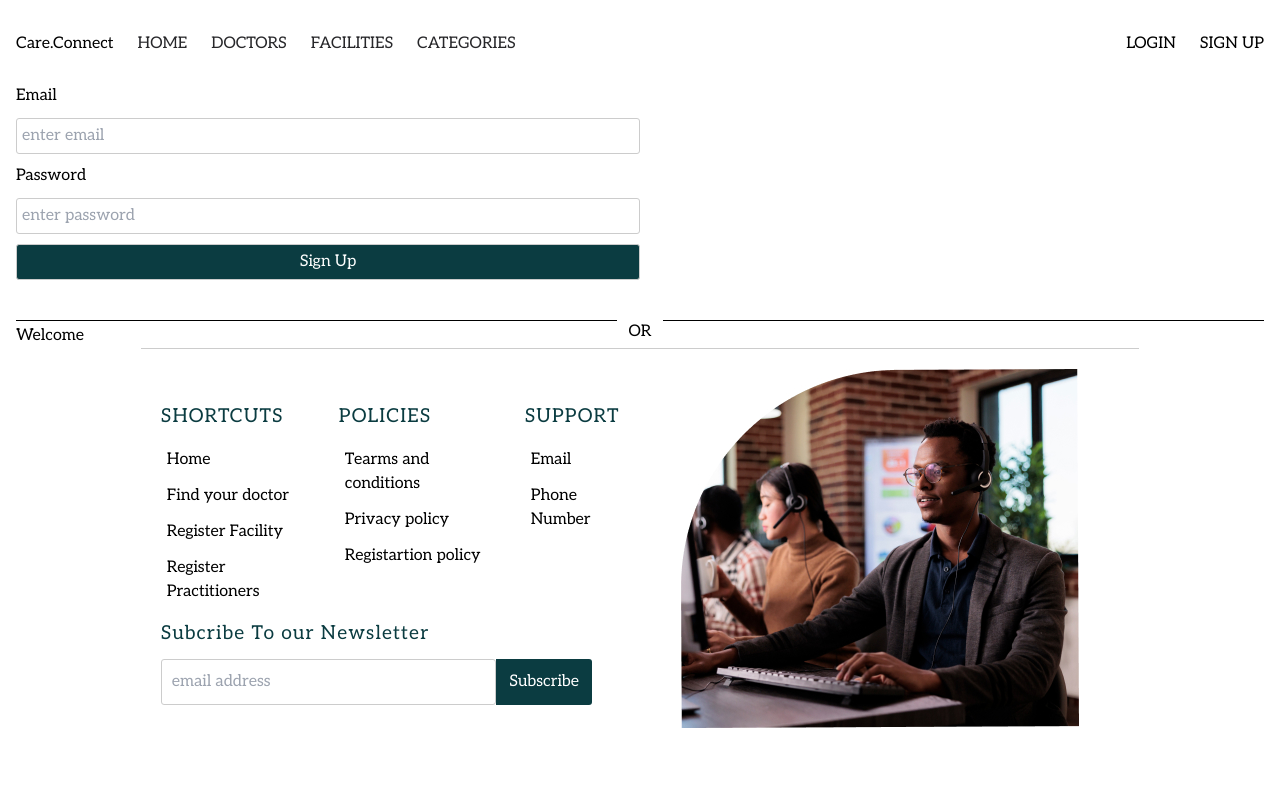
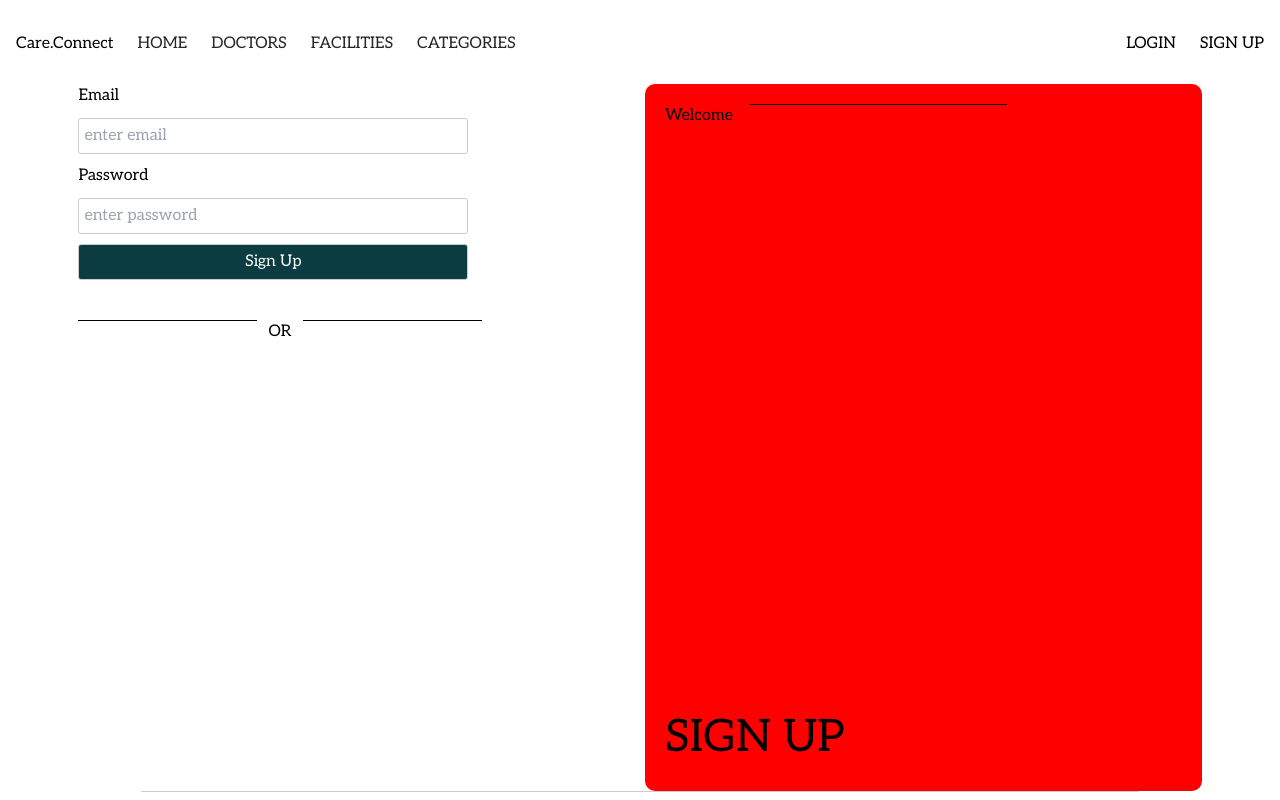
Before and after one commit to CARE-CONNECT-KENYA/care-connect-frontend, a Next.js app: page /users/signup in a window 1280 px wide. Shown: the top 800 px of the page. Built offline with nearby package versions, Linux system fonts and the light colour scheme.

Commit message:
added conitional renderring for navebar and footer

```diff
--- a/app/Components/SignUpForm.tsx
+++ b/app/Components/SignUpForm.tsx
@@ -16,7 +16,7 @@
         <div className='flex gap-3 mt-10'>
 
             <div className={styles.line}></div>
-            <div className='h-1'><h3>OR</h3></div>
+            <div className='mt-n10'><h3>OR</h3></div>
             <div className={styles.line}></div>
 
         </div>
--- a/app/NavBar.tsx
+++ b/app/NavBar.tsx
@@ -64,7 +64,7 @@
                 </ul>
             </div>
             <div className='flex space-x-6'>
-                <Link href="/">LOGIN</Link>
+                <Link href="/users/login">LOGIN</Link>
                 <Link href="/users/signup"> SIGN UP </Link>
             </div>
         </nav>
--- a/app/Styles/Users.module.css
+++ b/app/Styles/Users.module.css
@@ -1,7 +1,8 @@
+/* sign up form  */
 .line{
     height: 1px;
     background-color: black;
-    width: 50%;
+    width: 32%;
 }
 
 .Signupform{
@@ -9,8 +10,9 @@
     gap: 10px;
 }
 
+
 .Signupform input{
-    width: 50%;
+    width: 70%;
     border: 1px solid #ccc;
     padding: 5px;
     border-radius: 3px;
@@ -19,7 +21,7 @@
 .Signupform button{
     padding: 5px;
     border: 1px solid #ccc;
-    width: 50%;
+    width: 70%;
     color: #ffffff;
     background-color: var(--primary-color);
     border-radius: 3px;
--- a/app/layout.tsx
+++ b/app/layout.tsx
@@ -1,9 +1,8 @@
-import type { Metadata } from "next";
 import { Inter } from "next/font/google";
 import "./globals.css";
 import NavBar from "./NavBar";
 import Footer from "./Footer";
-
+import { Metadata } from "next";
 
 const inter = Inter({ subsets: ["latin"] });
 
@@ -14,16 +13,20 @@
 
 export default function RootLayout({
   children,
+  withNavBar = true,
+  withFooter = true,
 }: Readonly<{
   children: React.ReactNode;
+  withNavBar?: boolean;
+  withFooter?: boolean;
 }>) {
   return (
     <html lang="en">
       <body className={inter.className}>
-        <NavBar />
+        {withNavBar && <NavBar />}
         {children}
-        <Footer />
-        </body>
+        {withFooter && <Footer />}
+      </body>
     </html>
   );
 }
--- a/app/users/login/page.tsx
+++ b/app/users/login/page.tsx
@@ -1,15 +1,18 @@
 import React from 'react'
+import RootLayout from '@/app/layout'
 
 
 
 function Userlogin() {
   return (
-    <div>
-      Userlogin
+
+      <RootLayout withFooter={false} withNavBar={false}>
+        <div>
+          <h2>LOGIN</h2>
+        </div>
+      </RootLayout>
 
 
-
-    </div>
   )
 }
 
--- a/app/users/signup/page.tsx
+++ b/app/users/signup/page.tsx
@@ -1,19 +1,30 @@
 import SignUpForm from '@/app/Components/SignUpForm'
 import React from 'react'
+import RootLayout from '@/app/layout'
+import styles from './signup.module.css'
 
 function UserSignup() {
   return (
-    <div>
-      {/* Side containing the form */}
-      <div>
-        <SignUpForm />
 
+   <RootLayout withFooter={false} withNavBar={false}>
+       <div className={styles.signupPage} >
+        {/* Side containing the form */}
+        <div className={styles.formComponent}>
+          <SignUpForm />
+        </div>
+        {/* Side containing the image */}
+        <div className={styles.SignupSidebar}>
+          <div className={styles.topPart}>
+            <h3>Welcome</h3>
+            <div className={styles.line}></div>
+          </div>
+          <div className={styles.bottomPart}>
+            <h1>SIGN UP</h1>
+          </div>
+        </div>
       </div>
-      {/* Side containing the image */}
-      <div>
-        <h3>Welcome</h3>
-      </div>
-    </div>
+   </RootLayout>
+
   )
 }
 
--- /dev/null
+++ b/app/users/signup/signup.module.css
@@ -0,0 +1,31 @@
+
+.signupPage{
+    display: grid;
+    display: grid;
+    gap: 10px;
+    grid-template-columns: repeat(auto-fit, minmax(100px, 1fr));
+    margin-left: auto;
+    margin-right: auto;
+    width: 90%;
+}
+
+
+.SignupSidebar{
+    display: grid;
+    background-color: red;
+    padding: 20px;
+    border-radius: 10px;
+
+}
+
+.topPart{
+    display: flex;
+    gap: 16px;
+    height: 75vh;
+}
+
+.line{
+    height: 1px;
+    background-color: black;
+    width: 50%;
+}
```
